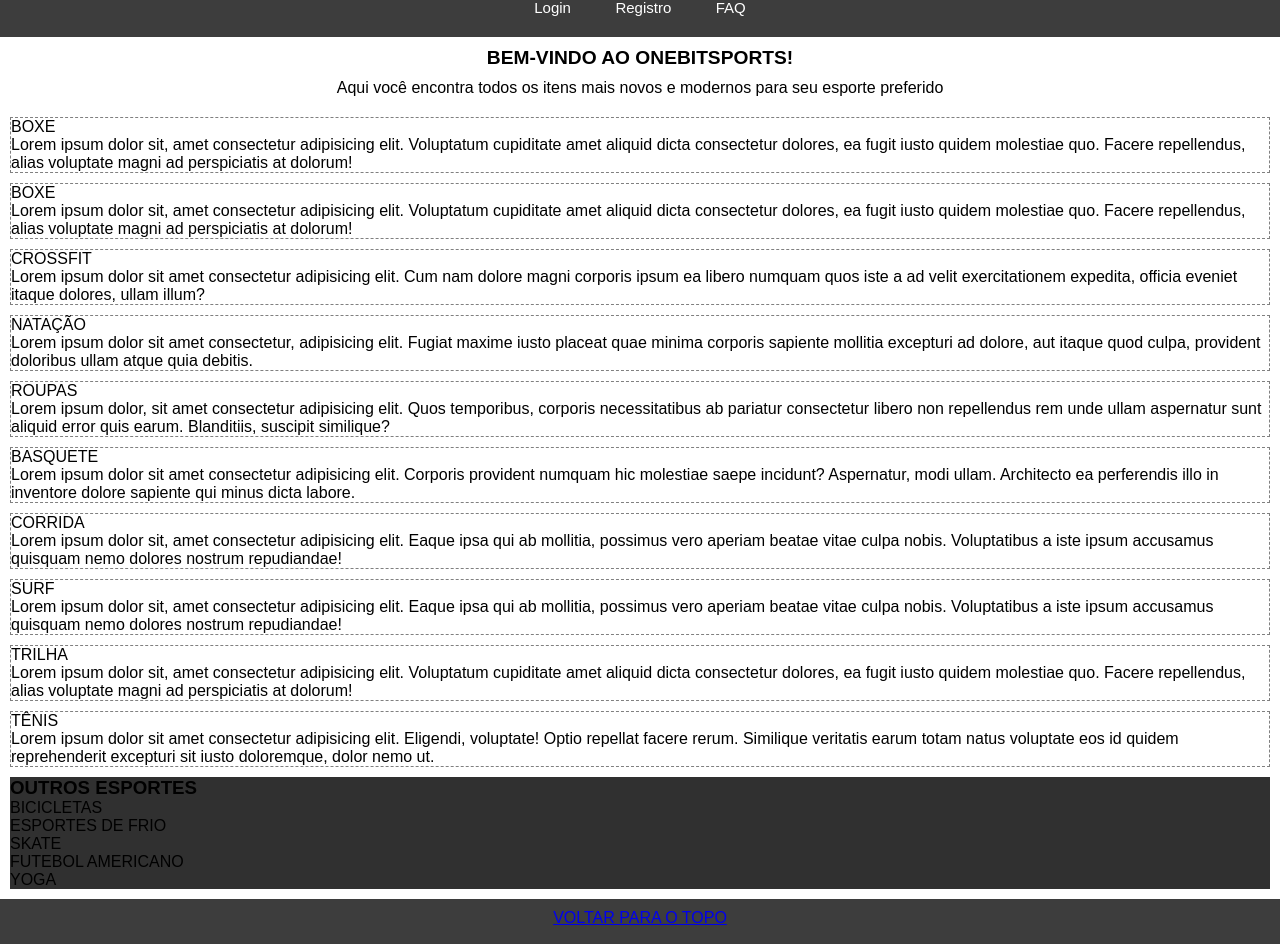
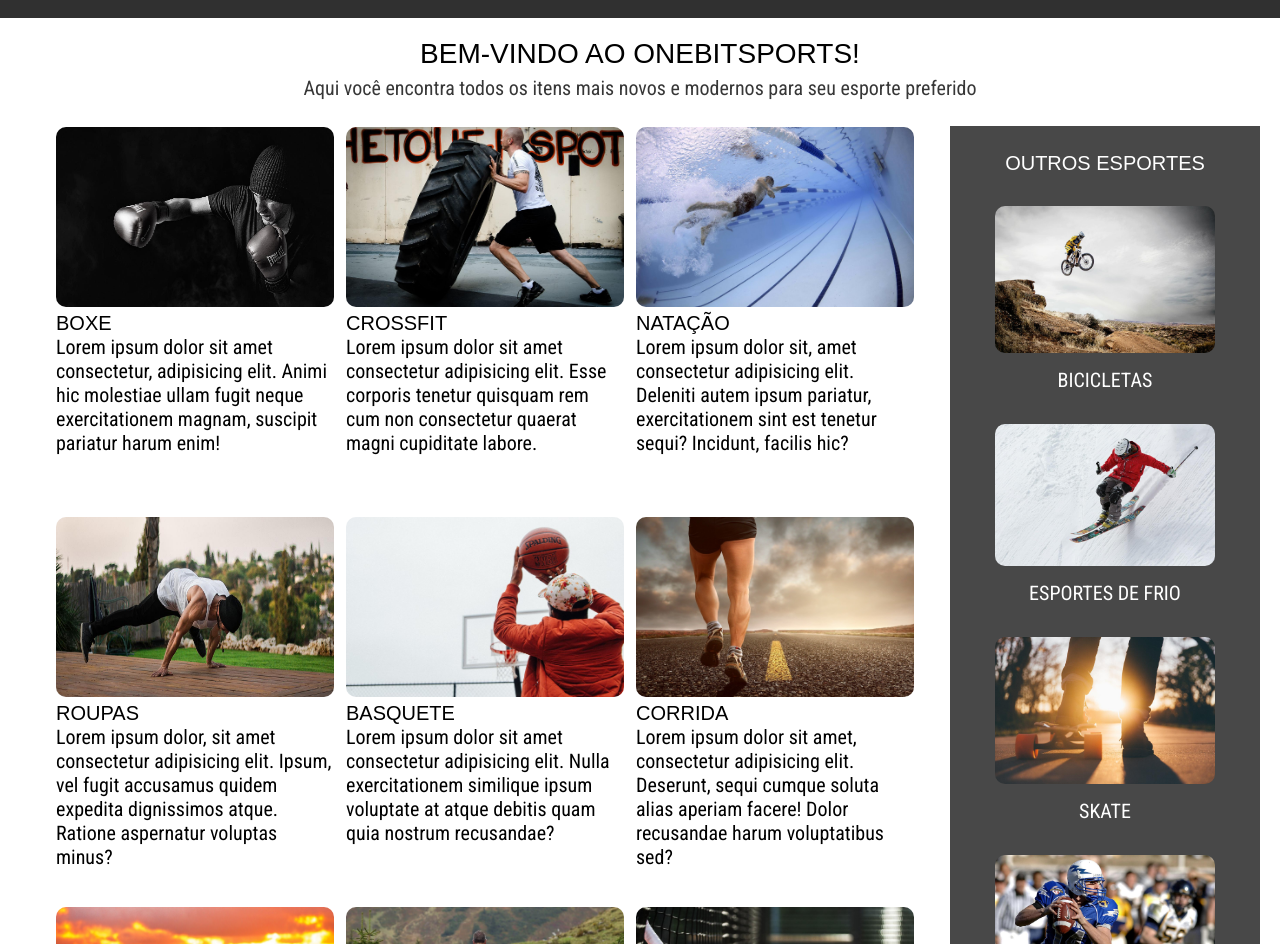
Before and after one commit to alinelcm/Curso_Full_Stack_JS_OneBitCode, a plain HTML site: page 3-CSS-moderno/Exercicio Final Flex+Grid/index.html in a window 1280 px wide. Shown: the part 83-1027 px from the top of the page. Drawn offline with Linux system fonts and the light colour scheme.

Commit message:
exercicio flex+grid

```diff
--- a/3-CSS-moderno/Exercicio Final Flex+Grid/Imagens/media-queries.css
+++ /dev/null
@@ -1,14 +0,0 @@
-main {
-  display: grid;
-  grid-template-columns: 2fr 1fr;
-  grid-template-rows: auto;
-}
-
-footer {
-  padding: 10px;
-  background-color: rgb(61, 61, 61);
-  height: 70px;
-
-  flex-direction: row;
-  justify-content: end;
-}
--- a/3-CSS-moderno/Exercicio Final Flex+Grid/index.html
+++ b/3-CSS-moderno/Exercicio Final Flex+Grid/index.html
@@ -5,129 +5,97 @@
     <meta http-equiv="X-UA-Compatible" content="IE=edge" />
     <meta name="viewport" content="width=device-width, initial-scale=1.0" />
     <link rel="stylesheet" href="style.css" />
+
     <title>OneBit Sports</title>
   </head>
   <body>
     <div class="container">
-      <header>
-        <img src="Imagens/logo-onebitcode.svg" alt="" class="logo1" />
-        <div class="buttons">
-          <button>Login</button>
-          <button>Registro</button>
-          <button>FAQ</button>
+      <header class="header">
+        <img src="Imagens/logo-onebitcode.svg" alt="logoHeader" class="logoHeader" />
+        <div class="headerBtn">
+          <button class="navBtn">Login</button>
+          <button class="navBtn">Registro</button>
+          <button class="navBtn">FAQ</button>
         </div>
       </header>
-      <main>
-        <section class="main-sports">
-          <div class="box-welcome">
-            <h1>BEM-VINDO AO ONEBITSPORTS!</h1>
-            <p>
-              Aqui você encontra todos os itens mais novos e modernos para seu
-              esporte preferido
+        <p class="contentTitle" id="backToTop">BEM-VINDO AO ONEBITSPORTS!</h1>
+        <p class="titleDescription">Aqui você encontra todos os itens mais novos e modernos para seu
+          esporte preferido</p>
+      <main class="gridContent">
+        <section class="mainContent">
+          <div class="cards">
+            <img src="Imagens/boxe.jpg" alt="cardsImg" class="cardsImg"/>
+            <p class="cardTitle">BOXE</p>
+            <p>Lorem ipsum dolor sit amet consectetur, adipisicing elit. Animi hic molestiae ullam fugit neque exercitationem magnam, suscipit pariatur harum enim!</p>
+          </div>
+          <div class="cards">
+            <img src="Imagens/crossfit.jpg" alt="cardsImg" class="cardsImg"/>
+            <p class="cardTitle">CROSSFIT</p>
+            <p>Lorem ipsum dolor sit amet consectetur adipisicing elit. Esse corporis tenetur quisquam rem cum non consectetur quaerat magni cupiditate labore.</p>
+          </div>
+          <div class="cards">
+            <img src="Imagens/natacao.jpg"  alt="cardsImg" class="cardsImg"/>
+            <p class="cardTitle">NATAÇÃO</p>
+            <p>Lorem ipsum dolor sit, amet consectetur adipisicing elit. Deleniti autem ipsum pariatur, exercitationem sint est tenetur sequi? Incidunt, facilis hic?</p>
+          </div>
+          <div class="cards">
+            <img src="Imagens/roupas.jpg" alt="cardsImg" class="cardsImg"/> <p class="cardTitle">ROUPAS</p>
+            <p>Lorem ipsum dolor, sit amet consectetur adipisicing elit. Ipsum, vel fugit accusamus quidem expedita dignissimos atque. Ratione aspernatur voluptas minus?</p>
+          </div>
+          <div class="cards">
+            <img src="Imagens/basquete.jpg" alt="cardsImg" class="cardsImg"/>
+            <p class="cardTitle">BASQUETE</p>
+            <p>Lorem ipsum dolor sit amet consectetur adipisicing elit. Nulla exercitationem similique ipsum voluptate at atque debitis quam quia nostrum recusandae?</p>
+          </div>
+          <div class="cards">
+            <img src="Imagens/corrida.jpg" alt="cardsImg" class="cardsImg"/>
+            <p class="cardTitle">CORRIDA</p>
+            <p>Lorem ipsum dolor sit amet, consectetur adipisicing elit. Deserunt, sequi cumque soluta alias aperiam facere! Dolor recusandae harum voluptatibus sed?</p>
+          </div>
+          <div class="cards">
+            <img src="Imagens/surf.jpg"  alt="cardsImg" class="cardsImg"/>
+            <p>SURF</p>
+            <p>Lorem ipsum dolor sit amet consectetur, adipisicing elit. Exercitationem iste asperiores aliquam modi dolore praesentium excepturi esse, tempora soluta ea.
             </p>
           </div>
-          <div class="box-sports">
-            <p>
-              BOXE <br />
-              Lorem ipsum dolor sit, amet consectetur adipisicing elit.
-              Voluptatum cupiditate amet aliquid dicta consectetur dolores, ea
-              fugit iusto quidem molestiae quo. Facere repellendus, alias
-              voluptate magni ad perspiciatis at dolorum!
-            </p>
+          <div class="cards">
+            <img src="Imagens/trilha.jpg"  alt="cardsImg" class="cardsImg"/>
+            <p class="cardTitle">TRILHA</p>
+            <p>Lorem ipsum dolor sit amet consectetur adipisicing elit. Nihil iusto sed aut similique culpa aspernatur molestiae asperiores quaerat totam non.</p>
           </div>
-          <div class="box-sports">
-            <p>
-              BOXE <br />
-              Lorem ipsum dolor sit, amet consectetur adipisicing elit.
-              Voluptatum cupiditate amet aliquid dicta consectetur dolores, ea
-              fugit iusto quidem molestiae quo. Facere repellendus, alias
-              voluptate magni ad perspiciatis at dolorum!
-            </p>
-          </div>
-          <div class="box-sports">
-            <p>
-              CROSSFIT <br />
-              Lorem ipsum dolor sit amet consectetur adipisicing elit. Cum nam
-              dolore magni corporis ipsum ea libero numquam quos iste a ad velit
-              exercitationem expedita, officia eveniet itaque dolores, ullam
-              illum?
-            </p>
-          </div>
-          <div class="box-sports">
-            <p>
-              NATAÇÃO <br />
-              Lorem ipsum dolor sit amet consectetur, adipisicing elit. Fugiat
-              maxime iusto placeat quae minima corporis sapiente mollitia
-              excepturi ad dolore, aut itaque quod culpa, provident doloribus
-              ullam atque quia debitis.
-            </p>
-          </div>
-          <div class="box-sports">
-            <p>
-              ROUPAS <br />
-              Lorem ipsum dolor, sit amet consectetur adipisicing elit. Quos
-              temporibus, corporis necessitatibus ab pariatur consectetur libero
-              non repellendus rem unde ullam aspernatur sunt aliquid error quis
-              earum. Blanditiis, suscipit similique?
-            </p>
-          </div>
-          <div class="box-sports">
-            <p>
-              BASQUETE <br />
-              Lorem ipsum dolor sit amet consectetur adipisicing elit. Corporis
-              provident numquam hic molestiae saepe incidunt? Aspernatur, modi
-              ullam. Architecto ea perferendis illo in inventore dolore sapiente
-              qui minus dicta labore.
-            </p>
-          </div>
-          <div class="box-sports">
-            <p>
-              CORRIDA <br />
-              Lorem ipsum dolor sit, amet consectetur adipisicing elit. Eaque
-              ipsa qui ab mollitia, possimus vero aperiam beatae vitae culpa
-              nobis. Voluptatibus a iste ipsum accusamus quisquam nemo dolores
-              nostrum repudiandae!
-            </p>
-          </div>
-          <div class="box-sports">
-            <p>
-              SURF <br />
-              Lorem ipsum dolor sit, amet consectetur adipisicing elit. Eaque
-              ipsa qui ab mollitia, possimus vero aperiam beatae vitae culpa
-              nobis. Voluptatibus a iste ipsum accusamus quisquam nemo dolores
-              nostrum repudiandae!
-            </p>
-          </div>
-          <div class="box-sports">
-            <p>
-              TRILHA<br />
-              Lorem ipsum dolor sit, amet consectetur adipisicing elit.
-              Voluptatum cupiditate amet aliquid dicta consectetur dolores, ea
-              fugit iusto quidem molestiae quo. Facere repellendus, alias
-              voluptate magni ad perspiciatis at dolorum!
-            </p>
-          </div>
-          <div class="box-sports">
-            <p>
-              TÊNIS<br />
-              Lorem ipsum dolor sit amet consectetur adipisicing elit. Eligendi,
-              voluptate! Optio repellat facere rerum. Similique veritatis earum
-              totam natus voluptate eos id quidem reprehenderit excepturi sit
-              iusto doloremque, dolor nemo ut.
-            </p>
+          <div class="cards">
+            <img src="Imagens/tenis.jpg" alt="cardsImg" class="cardsImg"/>
+            <p class="cardTitle">TÊNIS</p>
+            <p>Lorem, ipsum dolor sit amet consectetur adipisicing elit. Nesciunt, vitae? Illum magni, explicabo repudiandae sit aliquid neque accusantium dolores facilis.</p>
           </div>
         </section>
-        <section class="extra-sports">
-          <h3>OUTROS ESPORTES</h3>
-          <div>BICICLETAS</div>
-          <div>ESPORTES DE FRIO</div>
-          <div>SKATE</div>
-          <div>FUTEBOL AMERICANO</div>
-          <div>YOGA</div>
+        <section class="sideBar">
+          <p class="sideBarTitle">OUTROS ESPORTES</p>
+          <div class="sideBarCard">
+            <img src="Imagens/bicicletas.jpg" alt="sideBarImg" class="sideBarImg"/>
+            <p>BICICLETAS</p>
+          </div>
+          <div class="sideBarCard">
+            <img src="Imagens/esportesNaNeve.jpg" alt="sideBarImg" class="sideBarImg"/>
+            <p>ESPORTES DE FRIO</p>
+          </div>
+          <div class="sideBarCard">
+            <img src="Imagens/skate.jpg" alt="sideBarImg" class="sideBarImg"/>
+            <p>SKATE </p>
+          </div>
+          <div class="sideBarCard">
+            <img src="Imagens/futebolAmericano.jpg" alt="sideBarImg" class="sideBarImg"/>
+            <p>FUTEBOL AMERICANO</p>
+          </div>
+          <div class="sideBarCard">
+            <img src="Imagens/yoga.jpg" alt="sideBarImg" class="sideBarImg"/>
+            <p>YOGA </p>
+          </div>
         </section>
       </main>
-      <footer>
-        <a href="#">VOLTAR PARA O TOPO</a>
+      <footer class="footer">
+        <img src="Imagens/logo-onebitcode.svg" alt="log" class="logoFooter" />
+        <a href="#backToTop">VOLTAR PARA O TOPO</a>
       </footer>
     </div>
   </body>
--- a/3-CSS-moderno/Exercicio Final Flex+Grid/style.css
+++ b/3-CSS-moderno/Exercicio Final Flex+Grid/style.css
@@ -1,65 +1,152 @@
+@charset "UTF-8";
+
+@import url("https://fonts.googleapis.com/css2?family=Quicksand:wght@400;500&family=Roboto+Condensed&display=swap");
+
 * {
   margin: 0;
   padding: 0;
   box-sizing: border-box;
+  font-size: 20px;
+  font-family: "Roboto Condensed", sans-serif;
+}
+.header {
+  padding: 30px;
+  background-color: rgb(48, 48, 48);
+  min-height: 40px;
+  width: 100%;
+  display: flex;
+  gap: 10px 15px;
+  align-items: center;
+  justify-content: space-around;
+  flex-wrap: wrap;
+}
+.logoHeader {
+  width: 200px;
+}
+.navBtn {
+  font-size: 18px;
+  background-color: transparent;
+  border: 2px solid transparent;
+  color: white;
+  padding: 8px;
+  cursor: pointer;
+  transition: 0.4s;
+}
+.navBtn:hover {
+  border-bottom: 2px solid rgb(146, 7, 7);
+}
+.contentTitle {
+  text-align: center;
+  padding-top: 20px;
+  font-size: 28px;
   font-family: Arial, Helvetica, sans-serif;
 }
-.container {
+.titleDescription {
+  text-align: center;
+  padding: 6px;
+  color: rgb(55, 55, 55);
+}
+.gridContent {
+  display: grid;
+  flex: 1 0 auto;
+  grid-template-columns: 3fr 1fr;
+  grid-template-areas: "mainContent sideBar";
+  padding: 20px;
+}
+
+.mainContent {
   display: flex;
+  flex-wrap: wrap;
+  justify-content: center;
+  gap: 10px;
+  grid-area: mainContent;
+}
+.cardsImg {
+  width: 100%;
+  height: 180px;
+  border-radius: 10px;
+}
+.cardTitle {
+  font-family: Arial, Helvetica, sans-serif;
+}
+.cards {
+  width: 280px;
+  height: 380px;
+  border: 1px solid transparent;
+  cursor: pointer;
+  transition: 0.4s;
+}
+.cards:hover {
+  border: 1px solid rgb(41, 41, 41);
+  border-radius: 12px;
+}
+.sideBar {
+  background-color: rgb(72, 72, 72);
+  color: white;
+  padding: 16px;
+  display: flex;
+  gap: 20px;
   flex-direction: column;
+  align-items: center;
+  grid-area: sideBar;
+  min-width: 300px;
 }
-main {
-  padding: 10px;
-  flex: 1 0 auto;
-  display: flex;
-  flex-direction: column;
-  gap: 10px 0px;
+.sideBarTitle {
+  font-family: Arial, Helvetica, sans-serif;
+  font-size: 20px;
 }
-.main-sports {
-  display: flex;
-  flex-direction: column;
-  gap: 10px 1px;
+.sideBarImg {
+  width: 100%;
+  border-radius: 10px;
 }
-/* COLOCAR IMAGENS NOS BOXES */
-.extra-sports {
-  background-color: rgb(48, 48, 48);
+.sideBarCard {
+  width: 80%;
+  border-radius: 10px;
+  border: 1px solid transparent;
+  transition: 0.4s;
+  cursor: pointer;
 }
-header,
-footer {
-  padding: 10px;
-  background-color: rgb(61, 61, 61);
-  height: 120px;
-  width: 100%;
-  display: flex;
-  flex-direction: column;
-  gap: 15px;
-  align-items: center;
+
+.sideBarCard:hover {
+  border: 1px solid rgb(205, 205, 205);
 }
-.logo1 {
-  padding-top: 10px;
-  max-width: 200px;
-}
-button {
-  font-size: 15px;
-  background-color: rgb(61, 61, 61);
-  border: none;
-  color: white;
-  padding: 10px 20px;
-}
-button:hover {
-  text-decoration-line: underline;
-  text-decoration-thickness: 0.1rem;
-  text-decoration-color: black;
-  text-underline-offset: 0.4rem;
-}
-.box-sports {
-  border: 1px dashed gray;
-}
-.box-welcome p {
+.sideBar p {
   text-align: center;
   padding: 10px;
 }
-h1 {
-  font-size: 1.2em;
-  text-align: center;
+
+.footer {
+  padding: 30px;
+  background-color: rgb(48, 48, 48);
+  min-height: 40px;
+  width: 100%;
+  display: flex;
+
+  gap: 15px;
+  align-items: center;
+  justify-content: space-between;
+  flex-wrap: wrap;
 }
+.footer a {
+  color: white;
+  text-decoration: none;
+}
+.logoFooter {
+  width: 180px;
+}
+
+@media screen and (max-width: 702px) {
+  .gridContent {
+    grid-template-columns: 1fr;
+    grid-template-areas: "mainContent" "sideBar";
+    padding: 20px;
+  }
+  .sideBar {
+    min-width: auto;
+  }
+}
+@media screen and (max-width: 432px) {
+  .footer {
+    justify-content: center;
+  }
+}
--- a/3-CSS-moderno/Grid/layout2/style.css
+++ b/3-CSS-moderno/Grid/layout2/style.css
@@ -10,7 +10,9 @@ section {
   background-color: rgb(167, 167, 167);
   min-height: 100vh;
   display: grid;
+
   grid-template-columns: 1fr 2fr 1fr 1fr;
+  colum
   gap: 10px 15px;
   /* grid-template-rows: 1fr 2fr; */
   grid-auto-rows: minmax(300px auto);
```
Also changed, not shown: 3-CSS-moderno/Exercicio Final Flex+Grid/media-queries.css (added, +93 -0 lines), 1 other file.
